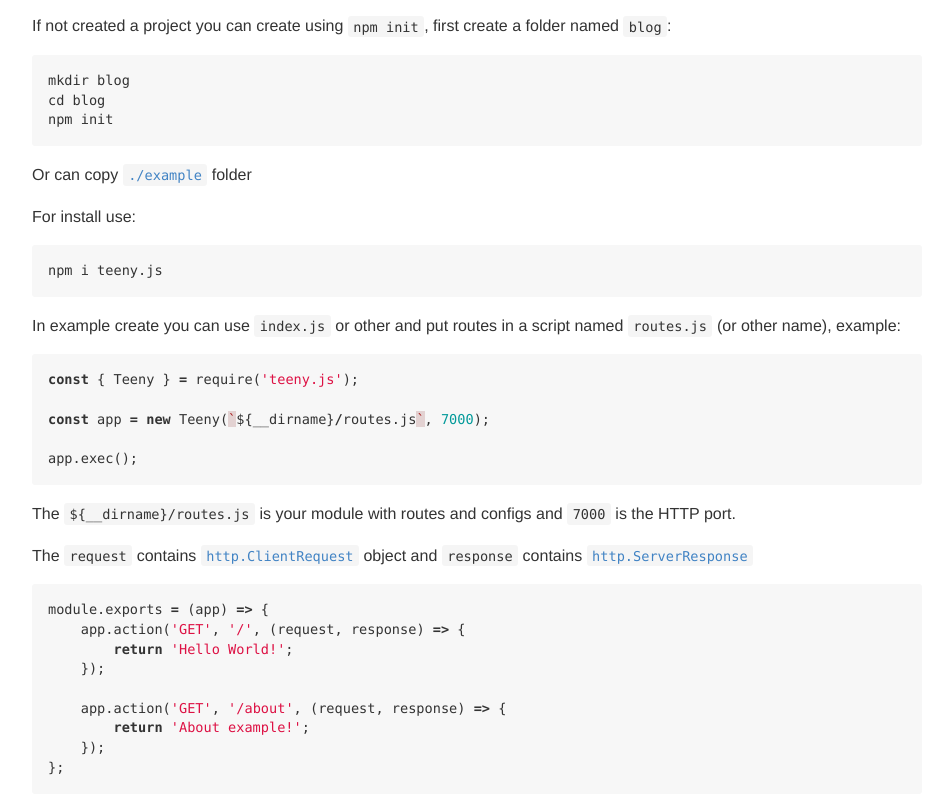
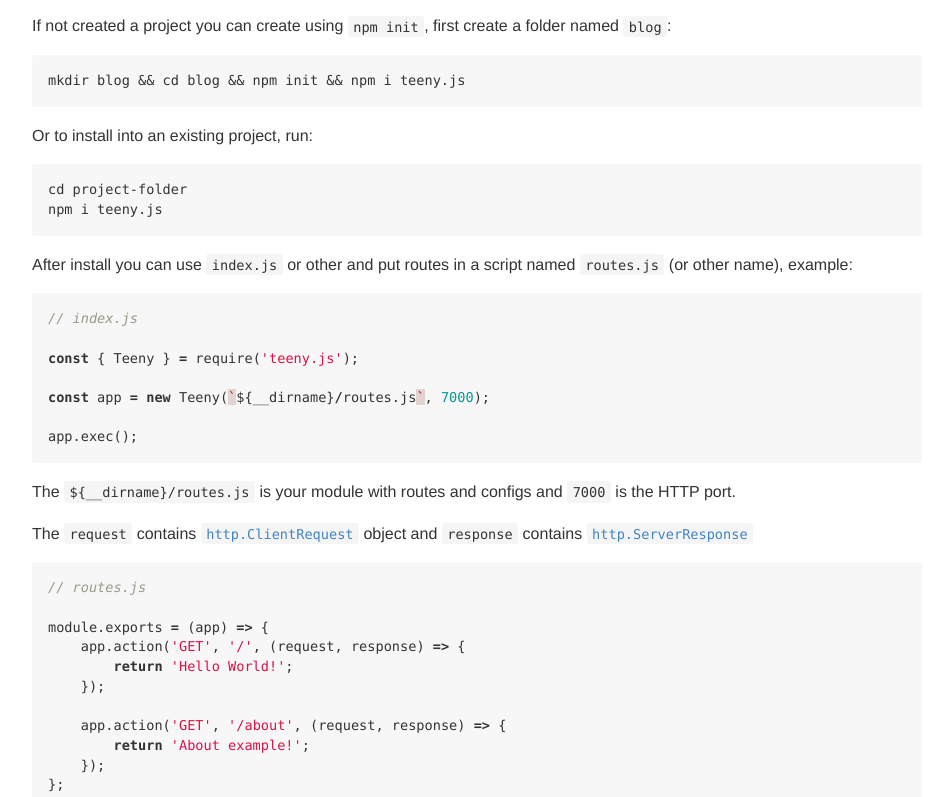
Before and after one commit to inphinit/teeny.js, a website: page README.html in a window 1280 px wide. Shown: the part 688-1485 px from the top of the page, without its empty margins (163-1094 px from the left). Drawn offline with Linux system fonts and the light colour scheme.

```diff
--- a/README.html
+++ b/README.html
@@ -1100,18 +1100,18 @@
 <h2 id="configure-your-project">Configure your project<a class="headerlink" href="#configure-your-project" title="Permanent link"></a></h2>
 <p>Before start, Node10+ is required.</p>
 <p>If not created a project you can create using <code>npm init</code>, first create a folder named <code>blog</code>:</p>
-<div class="highlight"><pre>mkdir blog
-cd blog
-npm init
+<div class="highlight"><pre>mkdir blog &amp;&amp; cd blog &amp;&amp; npm init &amp;&amp; npm i teeny.js
 </pre></div>
 
-<p>Or can copy <a href="/C:/DATA/projects/teeny.js/example"><code>./example</code></a> folder</p>
-<p>For install use:</p>
-<div class="highlight"><pre>npm i teeny.js
+<p>Or to install into an existing project, run:</p>
+<div class="highlight"><pre>cd project-folder
+npm i teeny.js
 </pre></div>
 
-<p>In example create you can use <code>index.js</code> or other and put routes in a script named <code>routes.js</code> (or other name), example:</p>
-<div class="highlight"><pre><span class="kr">const</span> <span class="p">{</span> <span class="nx">Teeny</span> <span class="p">}</span> <span class="o">=</span> <span class="nx">require</span><span class="p">(</span><span class="s1">&#39;teeny.js&#39;</span><span class="p">);</span>
+<p>After install you can use <code>index.js</code> or other and put routes in a script named <code>routes.js</code> (or other name), example:</p>
+<div class="highlight"><pre><span class="c1">// index.js</span>
+
+<span class="kr">const</span> <span class="p">{</span> <span class="nx">Teeny</span> <span class="p">}</span> <span class="o">=</span> <span class="nx">require</span><span class="p">(</span><span class="s1">&#39;teeny.js&#39;</span><span class="p">);</span>
 
 <span class="kr">const</span> <span class="nx">app</span> <span class="o">=</span> <span class="k">new</span> <span class="nx">Teeny</span><span class="p">(</span><span class="err">`</span><span class="nx">$</span><span class="p">{</span><span class="nx">__dirname</span><span class="p">}</span><span class="o">/</span><span class="nx">routes</span><span class="p">.</span><span class="nx">js</span><span class="err">`</span><span class="p">,</span> <span class="mi">7000</span><span class="p">);</span>
 
@@ -1120,7 +1120,9 @@
 
 <p>The <code>${__dirname}/routes.js</code> is your module with routes and configs and <code>7000</code> is the HTTP port.</p>
 <p>The <code>request</code> contains <a href="https://nodejs.org/api/http.html#http_class_http_clientrequest"><code>http.ClientRequest</code></a> object and <code>response</code> contains <a href="https://nodejs.org/api/http.html#http_class_http_serverresponse"><code>http.ServerResponse</code></a></p>
-<div class="highlight"><pre><span class="nx">module</span><span class="p">.</span><span class="nx">exports</span> <span class="o">=</span> <span class="p">(</span><span class="nx">app</span><span class="p">)</span> <span class="o">=&gt;</span> <span class="p">{</span>
+<div class="highlight"><pre><span class="c1">// routes.js</span>
+
+<span class="nx">module</span><span class="p">.</span><span class="nx">exports</span> <span class="o">=</span> <span class="p">(</span><span class="nx">app</span><span class="p">)</span> <span class="o">=&gt;</span> <span class="p">{</span>
     <span class="nx">app</span><span class="p">.</span><span class="nx">action</span><span class="p">(</span><span class="s1">&#39;GET&#39;</span><span class="p">,</span> <span class="s1">&#39;/&#39;</span><span class="p">,</span> <span class="p">(</span><span class="nx">request</span><span class="p">,</span> <span class="nx">response</span><span class="p">)</span> <span class="o">=&gt;</span> <span class="p">{</span>
         <span class="k">return</span> <span class="s1">&#39;Hello World!&#39;</span><span class="p">;</span>
     <span class="p">});</span>
@@ -1154,11 +1156,11 @@
 <td>configure routes and server config on second param (see: <a href="https://nodejs.org/api/net.html#net_server_listen_options_callback">https://nodejs.org/api/net.html#net_server_listen_options_callback</a>)</td>
 </tr>
 <tr>
-<td><code>app.action(String\|Array methods, String path, Function callback)</code></td>
+<td><code>app.action(String|Array methods, String path, Function callback)</code></td>
 <td>Define a route (from HTTP path in URL) for execute a function, arrow function or anonymous function</td>
 </tr>
 <tr>
-<td><code>app.action(String\|Array methods, String path, String module)</code></td>
+<td><code>app.action(String|Array methods, String path, String module)</code></td>
 <td>Define a route for load and execute other &ldquo;local&rdquo; module (it is recommended to set the absolute path)</td>
 </tr>
 <tr>
```
Also changed, not shown: src/Teeny.js (+10 -4 lines), README.md.
